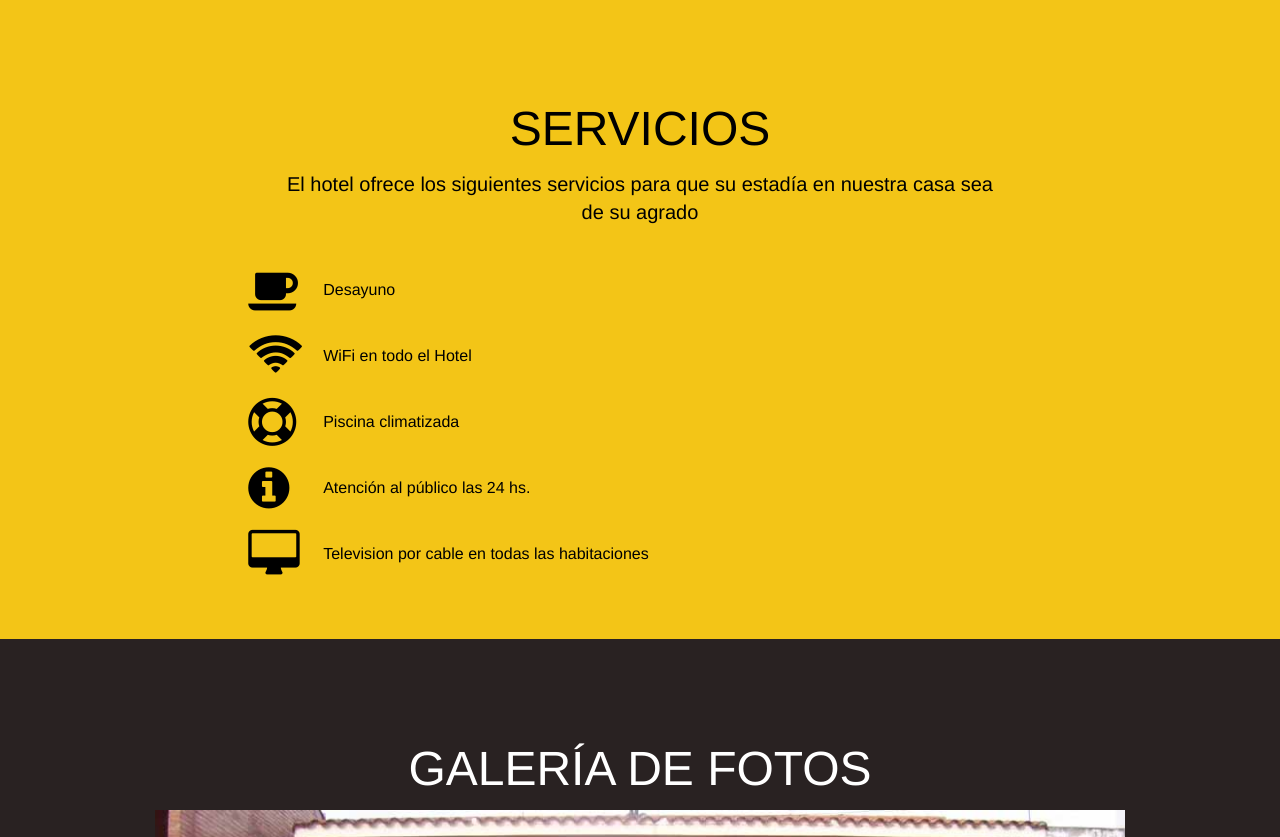
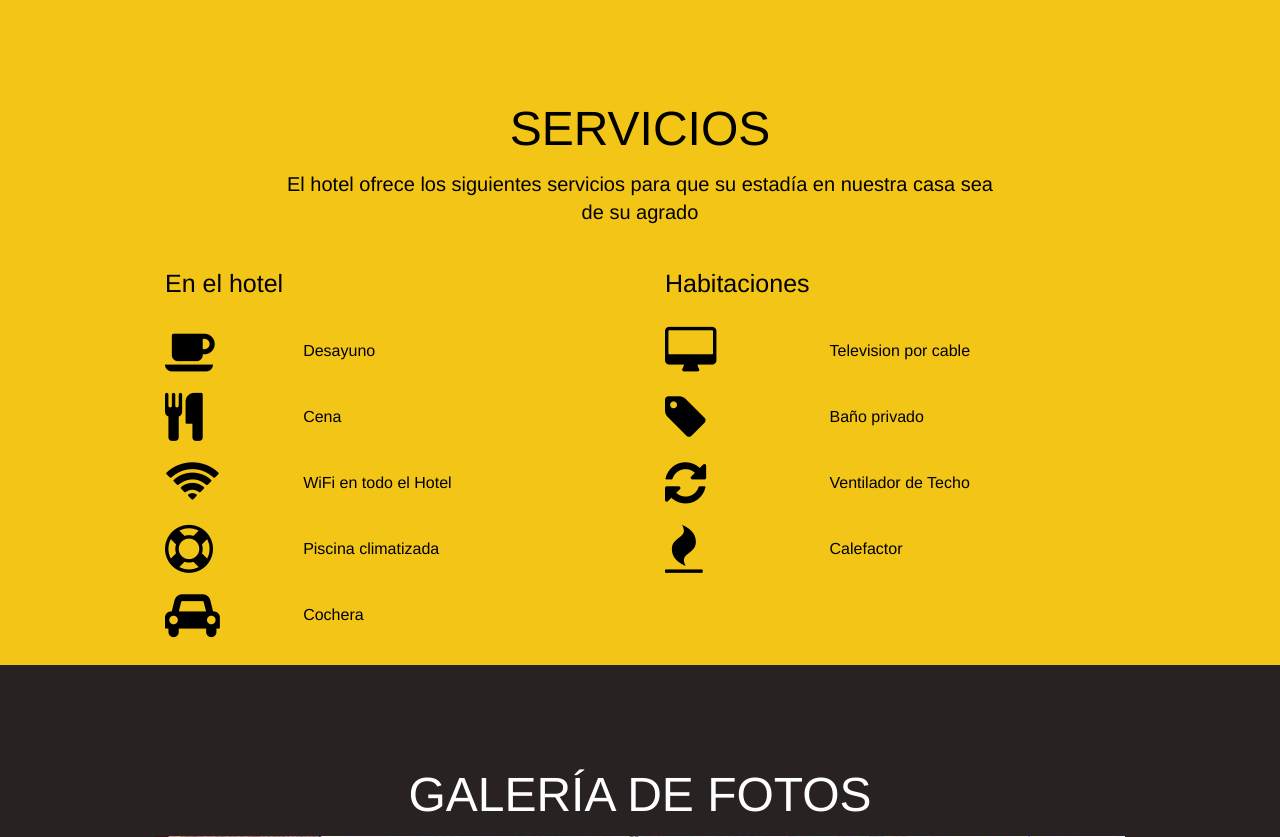
Before and after one commit to JuliaLima/WebLasVegas, a PHP site: page /lv-05.php in a window 1280 px wide. Shown: the part 801-1638 px from the top of the page. Run offline with PHP 8.4, Linux system fonts and the light colour scheme.

Commit message:
Tito modifico un poco el php de servicios - Yo los agregué - se podria ver de centrar un poco mas la tabla quizas

```diff
--- a/lv-05.php
+++ b/lv-05.php
@@ -252,16 +252,42 @@ $rutaFoundation='foundation-6/';
 </div></div>
 <br />
 <!-- servicios en tabla -->
-<div class="row"><div class="small-10  small-centered columns">
+<div class="row medium-unstack">
+	<div class="medium-6 columns">
 		<table class="tablaservicios">
 			<tbody class="<?php echo $color1; ?>">
+				<tr>
+					<th>
+						<h4>En el hotel</h4>
+					</th>
+				</tr>
 				<?php
-	for ($i=0; $i < count(($serv[$hot])); $i++){
-		echo'<tr  class="<?php echo $color1; ?>"><td><i class="fa '.$serv[3][$i][1].' fa-3x '.$color3.'"></i></td><td>'.$serv[3][$i][0].'</td></tr>';
+					for ($i=0; $i < count(($serv[$hot]['general'])); $i++){
+						echo '<tr><td class="<?php echo $color1; ?>"><i class="fa '.$serv[$hot]['general'][$i][1].' fa-3x '.$color3.'"></i></td>'.
+						'<td>'.$serv[$hot]['general'][$i][0].'</td></tr>';
 					}
 				?>
 			</tbody>
 		</table>
+	</div>
+	<div class="medium-6 columns">
+		<table class="tablaservicios">
+			<tbody class="<?php echo $color1; ?>">
+				<tr>
+					<th>
+						<h4>Habitaciones</h4>
+					</th>
+				</tr>
+				<?php
+					for ($i=0; $i < count(($serv[$hot]['habitaciones'])); $i++){
+						echo '<tr><td class="<?php echo $color1; ?>"><i class="fa '.$serv[$hot]['habitaciones'][$i][1].' fa-3x '.$color3.'"></i></td>'.
+						'<td>'.$serv[$hot]['habitaciones'][$i][0].'</td></tr>';
+					}
+				?>
+			</tbody>
+		</table>
+	</div>
+
 </div></div>
 
 </div>
--- a/variables.php
+++ b/variables.php
@@ -13,12 +13,31 @@ $direccion[1]='Ameghino 9 (Frente al Cucú';
 $coordenadax[1]='-31.4154127';
 $coordenaday[1]='-64.5094572';
 $telefono[1]='(03541) 42 9453';
-$serv[1]=array(	array('Desayuno','fa-coffee'),
+$serv[1] = array(
+	'general' => array(
+		array('Desayuno','fa-coffee'),
+		array('Cena','fa-cutlery'),
+		array('WiFi en todo el Hotel','fa-wifi'),
+		array('Piscina climatizada','fa-life-saver'),
+		array('Cochera','fa-automobile')
+	),
+	'habitaciones' => array(
+		array('Television por cable','fa-desktop'),
+		array('Baño privado','fa-tag'),
+		array('Ventilador de Techo','fa-refresh'),
+		array('Calefactor','fa-fire')
+	)
+);
+/*$serv[1]=array(	array('Desayuno','fa-coffee'),
+				array('Cena','fa-cutlery'),
 				array('WiFi en todo el Hotel','fa-wifi'),
 				array('Piscina climatizada','fa-life-saver'),
-				array('Atención al público las 24 hs.','fa-info-circle'),
-				array('Television por cable en todas las habitaciones','fa-desktop')
-			);
+				array('Cochera','fa-automobile'),
+				array('Television por cable en todas las habitaciones','fa-desktop'),
+				array('Baño privado','fa-tag'),
+				array('Ventilador de Techo','fa-modx'),
+				array('Calefactor','fa-fire')
+			);*/
 
 $hotel[2]='Hotel Las Vegas 2';
 $logo[2]='logoLasVegas2.png';
@@ -34,12 +53,28 @@ $direccion[2]='José H. Porto 43 (A un paso del Cucú)';
 $coordenadax[2]='-31.4154127';
 $coordenaday[2]='-64.5094572';
 $telefono[2]='(03541) 42 5433';
-$serv[2]=array(	array('Desayuno','fa-coffee'),
+
+$serv[2] = array(
+	'general' => array(
+		array('Desayuno','fa-coffee'),
+		array('Cena','fa-cutlery'),
+		array('WiFi en todo el Hotel','fa-wifi'),
+		array('Piscina climatizada','fa-life-saver')
+	),
+	'habitaciones' => array(
+		array('Television por cable','fa-desktop'),
+		array('Baño privado','fa-tag'),
+		array('Aire Acondicionado','fa-star'),
+		array('Calefactor','fa-fire')
+	)
+);
+
+/*$serv[2]=array(	array('Desayuno','fa-coffee'),
 				array('WiFi en todo el Hotel','fa-wifi'),
 				array('Piscina climatizada','fa-life-saver'),
 				array('Atención al público las 24 hs.','fa-info-circle'),
 				array('Television por cable en todas las habitaciones','fa-desktop')
-			);
+			);*/
 
 $hotel[3]='Hotel Refugio de Luna';
 $logo[3]='logoRefugioDeLuna.png';
@@ -55,10 +90,26 @@ $direccion[3]='Roma 276';
 $coordenadax[3]='-31.4154127';
 $coordenaday[3]='-64.5094572';
 $telefono[3]='(03541) 48 7106';
-$serv[3]=array(	array('Desayuno','fa-coffee'),
+
+$serv[3] = array(
+	'general' => array(
+		array('Desayuno','fa-coffee'),
+		array('Cena','fa-cutlery'),
+		array('WiFi en todo el Hotel','fa-wifi'),
+		array('Cochera','fa-automobile')
+	),
+	'habitaciones' => array(
+		array('Television por cable','fa-desktop'),
+		array('Baño privado','fa-tag'),
+		array('Ventilador de Techo','fa-refresh'),
+		array('Calefactor','fa-fire')
+	)
+);
+
+/*$serv[3]=array(	array('Desayuno','fa-coffee'),
 				array('WiFi en todo el Hotel','fa-wifi'),
 				array('Piscina climatizada','fa-life-saver'),
 				array('Atención al público las 24 hs.','fa-info-circle'),
 				array('Television por cable en todas las habitaciones','fa-desktop')
-			);
+			);*/
 ?>
```
Lines whose indentation alone changed are shown as unchanged.
